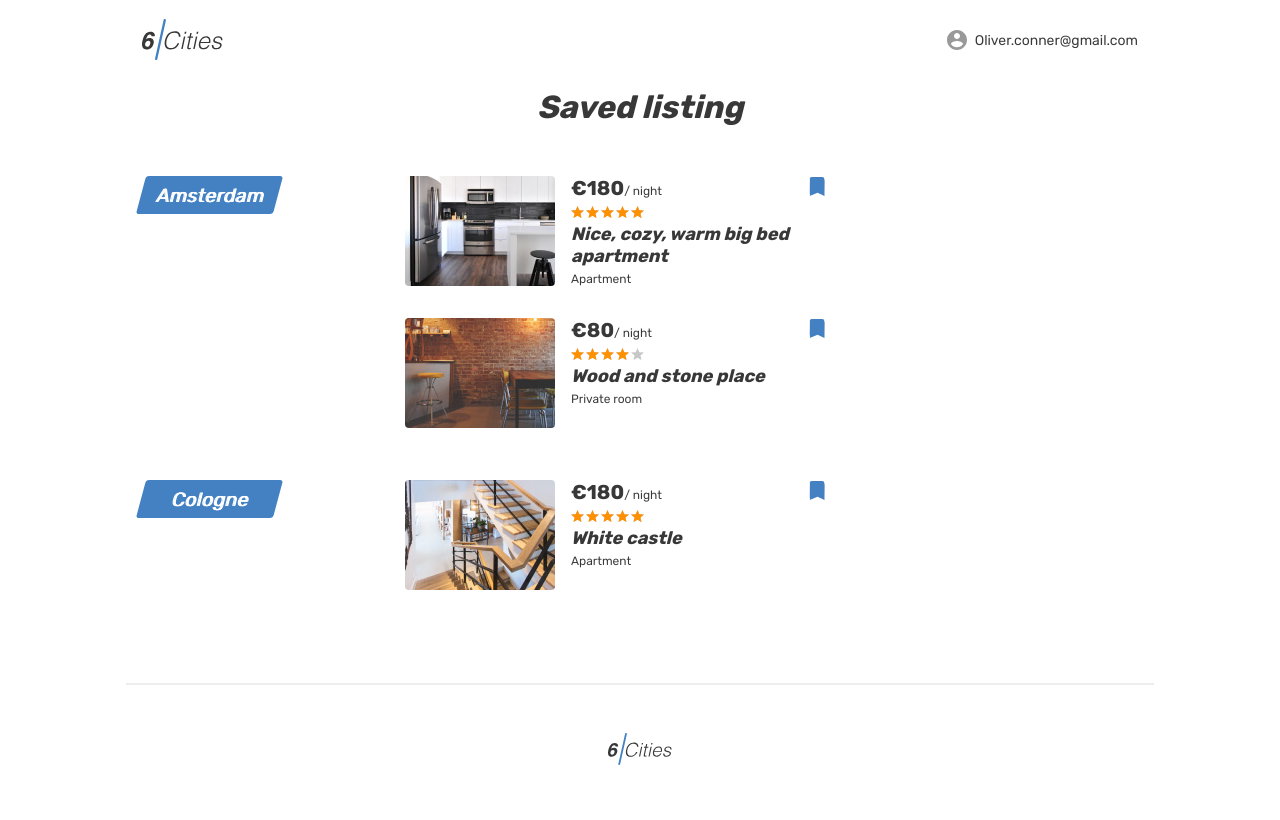
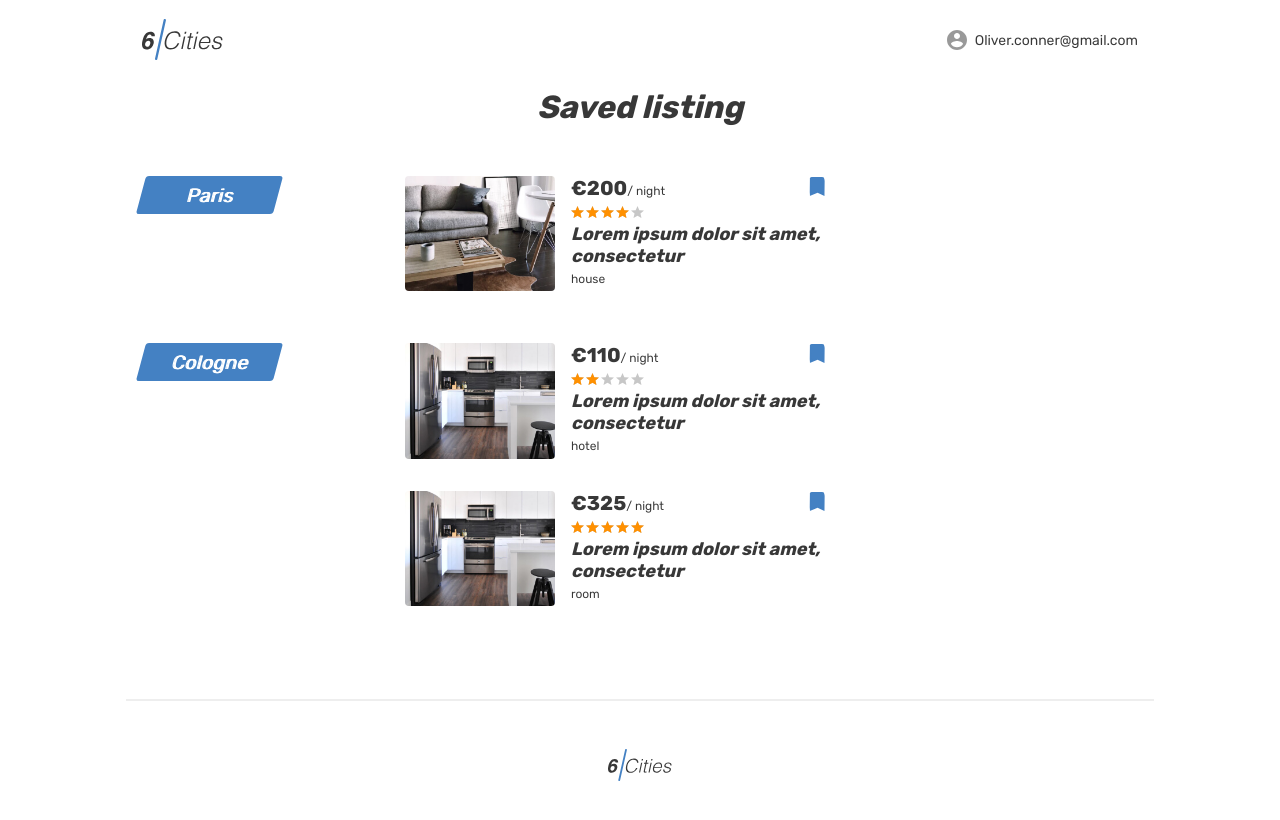
Before and after one commit to DanisHaertdinov/827987-six-cities-5, a React app: page /favorites in a window 1280 px wide. Shown: the top 820 px of the page. Built offline with nearby package versions, Linux system fonts and the light colour scheme.

Commit message:
render favorites-screen with mock data

```diff
--- a/src/components/app/app.jsx
+++ b/src/components/app/app.jsx
@@ -5,6 +5,7 @@ import MainScreen from "../main-screen/main-screen";
 import PropertyScreen from '../property-screen/property-screen';
 import LoginScreen from '../login-screen/login-screen';
 import FavoritesScreen from '../favorites-screen/favorites-screen';
+import {filterByBoolParameter} from '../../util/util';
 
 const App = ({offers, reviews}) => (
   <BrowserRouter>
@@ -18,7 +19,9 @@ const App = ({offers, reviews}) => (
         <LoginScreen/>
       </Route>
       <Route exact path="/favorites">
-        <FavoritesScreen/>
+        <FavoritesScreen
+          offers = {filterByBoolParameter(offers, `isFavorite`)}
+        />
       </Route>
       <Route exact path="/offer/:id">
         <PropertyScreen
--- /dev/null
+++ b/src/components/favorites-card/favorites-card.jsx
@@ -0,0 +1,49 @@
+import React from "react";
+import PropTypes from "prop-types";
+import {componentsPropTypes} from '../../prop-types';
+import {convertRatingToPercent} from '../../util/util';
+
+const FavoritesCard = (props) => {
+  const {offer} = props;
+  const {photos, price, rating, title, type} = offer;
+
+  return (
+    <article className="favorites__card place-card">
+      <div className="favorites__image-wrapper place-card__image-wrapper">
+        <a href="#">
+          <img className="place-card__image" src={photos[0]} width={150} height={110} alt="Place image" />
+        </a>
+      </div>
+      <div className="favorites__card-info place-card__info">
+        <div className="place-card__price-wrapper">
+          <div className="place-card__price">
+            <b className="place-card__price-value">€{price}</b>
+            <span className="place-card__price-text">/&nbsp;night</span>
+          </div>
+          <button className="place-card__bookmark-button place-card__bookmark-button--active button" type="button">
+            <svg className="place-card__bookmark-icon" width={18} height={19}>
+              <use xlinkHref="#icon-bookmark" />
+            </svg>
+            <span className="visually-hidden">In bookmarks</span>
+          </button>
+        </div>
+        <div className="place-card__rating rating">
+          <div className="place-card__stars rating__stars">
+            <span style={{width: `${convertRatingToPercent(rating)}%`}} />
+            <span className="visually-hidden">Rating</span>
+          </div>
+        </div>
+        <h2 className="place-card__name">
+          <a href="#">{title}</a>
+        </h2>
+        <p className="place-card__type">{type}</p>
+      </div>
+    </article>
+  );
+};
+
+FavoritesCard.propTypes = {
+  offer: PropTypes.shape(componentsPropTypes.FavoritesCard),
+};
+
+export default FavoritesCard;
--- a/src/components/favorites-screen/favorites-screen.jsx
+++ b/src/components/favorites-screen/favorites-screen.jsx
@@ -1,6 +1,12 @@
 import React from "react";
+import PropTypes from "prop-types";
+import {groupOffersByCities} from '../../util/util';
+import FavoritesCard from "../favorites-card/favorites-card";
 
-const FavoritesScreen = () => (
+const FavoritesScreen = ({offers}) => {
+  const offersMap = groupOffersByCities(offers);
+
+  return (
     <div className="page">
       <header className="header">
         <div className="container">
@@ -29,121 +35,27 @@ const FavoritesScreen = () => (
           <section className="favorites">
             <h1 className="favorites__title">Saved listing</h1>
             <ul className="favorites__list">
-            <li className="favorites__locations-items">
+              {Object.entries(offersMap).map(([cityName, cityOffers], i) => (
+                <li
+                  key={`location${i}`}
+                  className="favorites__locations-items">
                   <div className="favorites__locations locations locations--current">
                     <div className="locations__item">
                       <a className="locations__item-link" href="#">
-                    <span>Amsterdam</span>
+                        <span>{cityName}</span>
                       </a>
                     </div>
                   </div>
                   <div className="favorites__places">
-                <article className="favorites__card place-card">
-                  <div className="favorites__image-wrapper place-card__image-wrapper">
-                    <a href="#">
-                      <img className="place-card__image" src="img/apartment-small-03.jpg" width={150} height={110} alt="Place image" />
-                    </a>
-                  </div>
-                  <div className="favorites__card-info place-card__info">
-                    <div className="place-card__price-wrapper">
-                      <div className="place-card__price">
-                        <b className="place-card__price-value">€180</b>
-                        <span className="place-card__price-text">/&nbsp;night</span>
-                      </div>
-                      <button className="place-card__bookmark-button place-card__bookmark-button--active button" type="button">
-                        <svg className="place-card__bookmark-icon" width={18} height={19}>
-                          <use xlinkHref="#icon-bookmark" />
-                        </svg>
-                        <span className="visually-hidden">In bookmarks</span>
-                      </button>
-                    </div>
-                    <div className="place-card__rating rating">
-                      <div className="place-card__stars rating__stars">
-                        <span style={{width: `100%`}} />
-                        <span className="visually-hidden">Rating</span>
-                      </div>
-                    </div>
-                    <h2 className="place-card__name">
-                      <a href="#">Nice, cozy, warm big bed apartment</a>
-                    </h2>
-                    <p className="place-card__type">Apartment</p>
-                  </div>
-                </article>
-                <article className="favorites__card place-card">
-                  <div className="favorites__image-wrapper place-card__image-wrapper">
-                    <a href="#">
-                      <img className="place-card__image" src="img/room-small.jpg" width={150} height={110} alt="Place image" />
-                    </a>
-                  </div>
-                  <div className="favorites__card-info place-card__info">
-                    <div className="place-card__price-wrapper">
-                      <div className="place-card__price">
-                        <b className="place-card__price-value">€80</b>
-                        <span className="place-card__price-text">/&nbsp;night</span>
-                      </div>
-                      <button className="place-card__bookmark-button place-card__bookmark-button--active button" type="button">
-                        <svg className="place-card__bookmark-icon" width={18} height={19}>
-                          <use xlinkHref="#icon-bookmark" />
-                        </svg>
-                        <span className="visually-hidden">In bookmarks</span>
-                      </button>
-                    </div>
-                    <div className="place-card__rating rating">
-                      <div className="place-card__stars rating__stars">
-                        <span style={{width: `80%`}} />
-                        <span className="visually-hidden">Rating</span>
-                      </div>
-                    </div>
-                    <h2 className="place-card__name">
-                      <a href="#">Wood and stone place</a>
-                    </h2>
-                    <p className="place-card__type">Private room</p>
-                  </div>
-                </article>
+                    {cityOffers.map((offer, k) => (
+                      <FavoritesCard
+                        key={`favorites-place${k}`}
+                        offer={offer}
+                      />
+                    ))}
                   </div>
                 </li>
-            <li className="favorites__locations-items">
-              <div className="favorites__locations locations locations--current">
-                <div className="locations__item">
-                  <a className="locations__item-link" href="#">
-                    <span>Cologne</span>
-                  </a>
-                </div>
-              </div>
-              <div className="favorites__places">
-                <article className="favorites__card place-card">
-                  <div className="favorites__image-wrapper place-card__image-wrapper">
-                    <a href="#">
-                      <img className="place-card__image" src="img/apartment-small-04.jpg" width={150} height={110} alt="Place image" />
-                    </a>
-                  </div>
-                  <div className="favorites__card-info place-card__info">
-                    <div className="place-card__price-wrapper">
-                      <div className="place-card__price">
-                        <b className="place-card__price-value">€180</b>
-                        <span className="place-card__price-text">/&nbsp;night</span>
-                      </div>
-                      <button className="place-card__bookmark-button place-card__bookmark-button--active button" type="button">
-                        <svg className="place-card__bookmark-icon" width={18} height={19}>
-                          <use xlinkHref="#icon-bookmark" />
-                        </svg>
-                        <span className="visually-hidden">In bookmarks</span>
-                      </button>
-                    </div>
-                    <div className="place-card__rating rating">
-                      <div className="place-card__stars rating__stars">
-                        <span style={{width: `100%`}} />
-                        <span className="visually-hidden">Rating</span>
-                      </div>
-                    </div>
-                    <h2 className="place-card__name">
-                      <a href="#">White castle</a>
-                    </h2>
-                    <p className="place-card__type">Apartment</p>
-                  </div>
-                </article>
-              </div>
-            </li>
+              ))}
             </ul>
           </section>
         </div>
@@ -155,5 +67,10 @@ const FavoritesScreen = () => (
       </footer>
     </div>
   );
+};
+
+FavoritesScreen.propTypes = {
+  offers: PropTypes.array.isRequired,
+};
 
 export default FavoritesScreen;
--- a/src/constants/index.js
+++ b/src/constants/index.js
@@ -2,3 +2,12 @@ export const RATING = {
   MIN: 0,
   MAX: 5,
 };
+
+export const Cities = [
+  `Paris`,
+  `Cologne`,
+  `Brussels`,
+  `Amsterdam`,
+  `Hamburg`,
+  `Dusseldorf`
+];
--- a/src/mocks/offers.js
+++ b/src/mocks/offers.js
@@ -1,6 +1,7 @@
 export const offers = [
   {
     id: 4232,
+    city: `Paris`,
     photos: [`img/apartment-03.jpg`, `img/room.jpg`, `img/studio-01.jpg`],
     title: `Lorem ipsum dolor sit amet, consectetur`,
     description: `Lorem ipsum dolor sit amet, consectetur Lorem ipsum dolor sit amet, consectetur Lorem ipsum dolor sit amet, consecteturLorem ipsum dolor sit amet, consectetur`,
@@ -21,6 +22,7 @@ export const offers = [
   },
   {
     id: 4233,
+    city: `Paris`,
     photos: [`img/apartment-01.jpg`, `img/apartment-02.jpg`, `img/apartment-03.jpg`],
     title: `Lorem ipsum dolor sit amet, consectetur`,
     description: `Lorem ipsum dolor sit amet, consectetur Lorem ipsum dolor sit amet, consectetur Lorem ipsum dolor sit amet, consecteturLorem ipsum dolor sit amet, consectetur`,
@@ -41,6 +43,7 @@ export const offers = [
   },
   {
     id: 4234,
+    city: `Cologne`,
     photos: [`img/apartment-03.jpg`, `img/room.jpg`],
     title: `Lorem ipsum dolor sit amet, consectetur`,
     description: `Lorem ipsum dolor sit amet, consectetur Lorem ipsum dolor sit amet, consectetur Lorem ipsum dolor sit amet, consecteturLorem ipsum dolor sit amet, consectetur`,
@@ -61,6 +64,7 @@ export const offers = [
   },
   {
     id: 4235,
+    city: `Cologne`,
     photos: [`img/apartment-03.jpg`, `img/room.jpg`, `img/studio-01.jpg`],
     title: `Lorem ipsum dolor sit amet, consectetur`,
     description: `Lorem ipsum dolor sit amet, consectetur Lorem ipsum dolor sit amet, consectetur Lorem ipsum dolor sit amet, consecteturLorem ipsum dolor sit amet, consectetur`,
--- a/src/util/util.js
+++ b/src/util/util.js
@@ -1,5 +1,27 @@
-import {RATING} from '../constants';
+import {RATING, Cities} from '../constants';
 
 export const convertRatingToPercent = (rating) => {
   return 100 * Math.round(rating) / RATING.MAX;
 };
+
+export const filterOffersByCity = (offers, city) => {
+  return offers.filter((offer) => offer.city === city);
+};
+
+export const filterByBoolParameter = (items, parameter) => {
+  return items.filter((item) => item[parameter]);
+};
+
+export const groupOffersByCities = (offers) => {
+  const offersMap = {};
+
+  Cities.forEach((city) => {
+    const filteredOffers = filterOffersByCity(offers, city);
+
+    if (filteredOffers.length > 0) {
+      offersMap[city] = filteredOffers;
+    }
+  });
+
+  return offersMap;
+};
```
Lines whose indentation alone changed are shown as unchanged.
